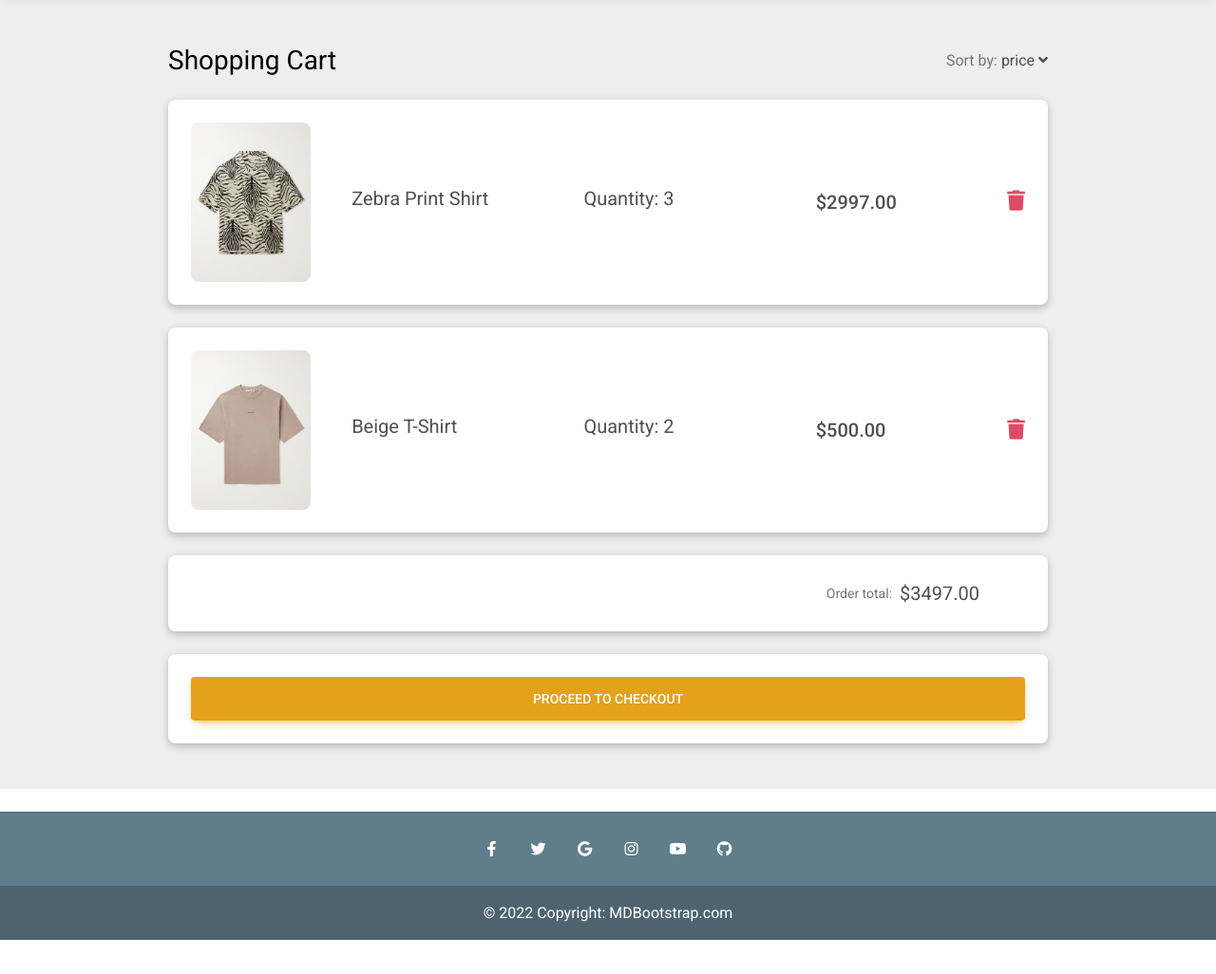
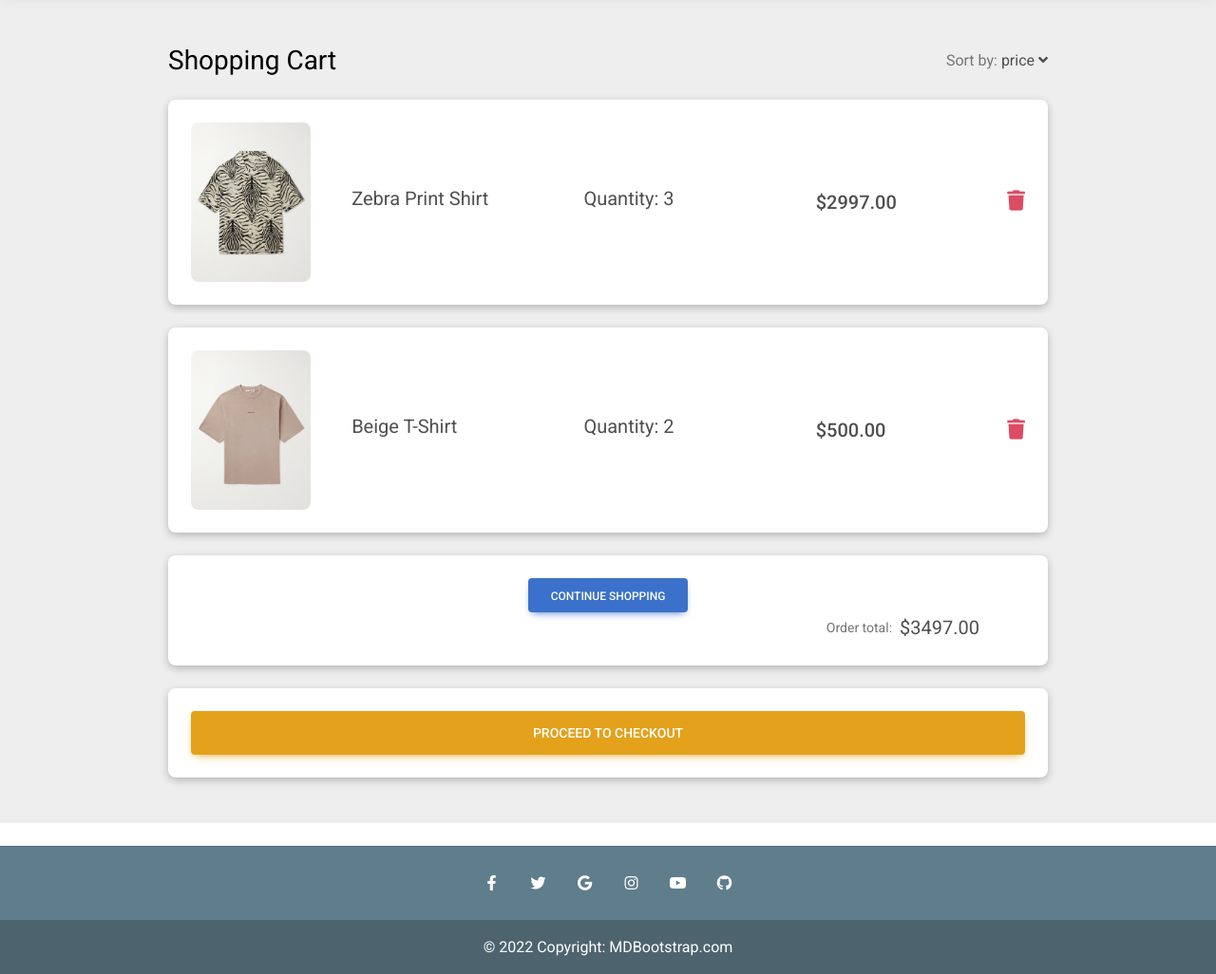
Before and after one commit to dcueva7/E-Commerce-Application, a Django app: page /summary/3/ in a window 1280 px wide. Shown: the part 73-1099 px from the top of the page at 95% size. Before the commit the page ends 1063 px from the top, so only its background shows below. Run offline with Django 4.2, Linux system fonts and the light colour scheme; data comes from the database, SQL or seed files in the repository; both versions use the stored data as it was after the commit; some libraries are stand-ins or nearby versions.

Commit message:
Added continue shopping button

```diff
--- a/templates/summary.html
+++ b/templates/summary.html
@@ -46,6 +46,10 @@
           <div class="card mb-4">
             <div class="card-body p-4">
 
+                <div class="col-md-12 text-center">
+                  <a href="{% url 'myapp:home' %}" class="btn btn-primary">Continue Shopping</a>
+                </div>
+
                 <div class="float-end">
                 <p class="mb-0 me-5 d-flex align-items-center">
                     <span class="small text-muted me-2">Order total:</span> <span class="lead fw-normal">${{ object.get_total }}</span>
```
Also changed, not shown: templates/index.html (+2 -12 lines), db.sqlite3.
